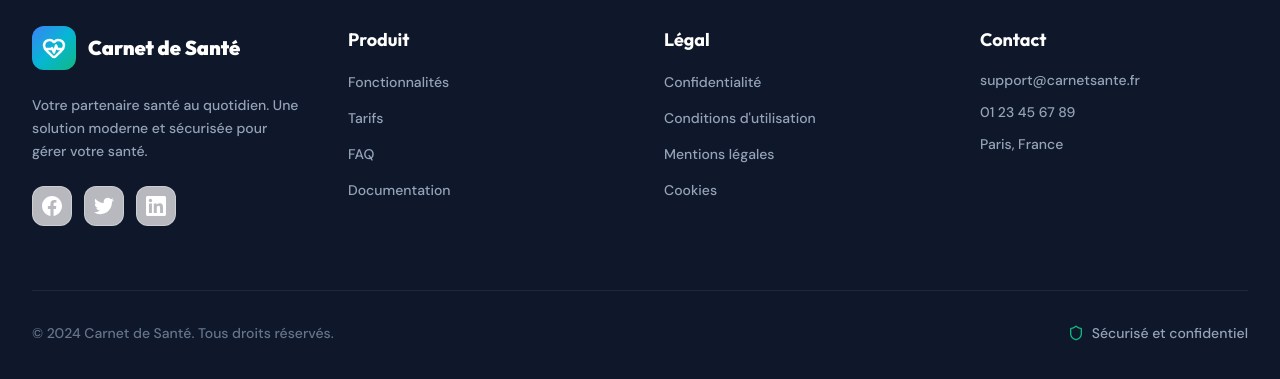
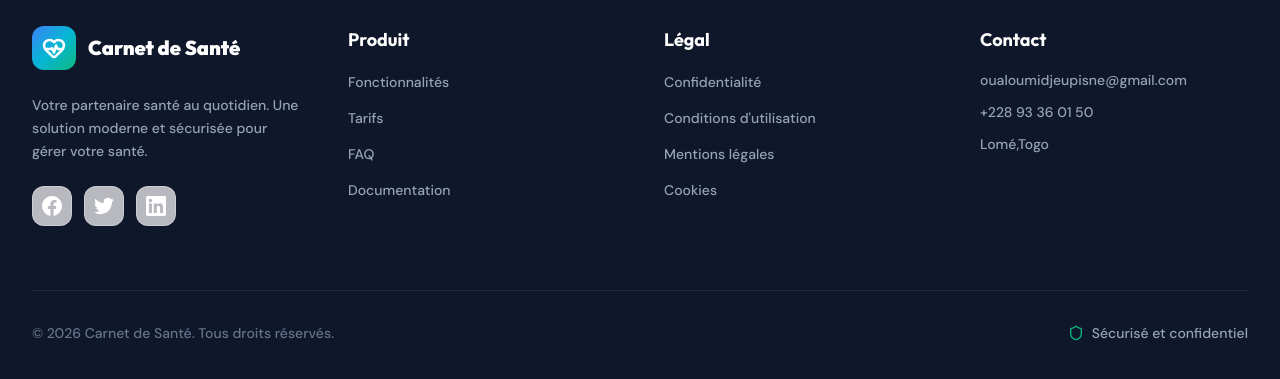
Before and after one commit to Djeupisne/carnet-sante-frontend, a React (Vite) app: page / in a window 1280 px wide. Shown: the part 2960-3339 px from the top of the page. Built offline with nearby package versions, Linux system fonts and the light colour scheme.

Commit message:
Update HomePage.tsx

```diff
--- a/src/pages/HomePage.tsx
+++ b/src/pages/HomePage.tsx
@@ -502,9 +502,9 @@ const HomePage: React.FC = () => {
             <div>
               <h4 className="text-lg font-bold mb-4">Contact</h4>
               <ul className="space-y-3">
-                <li className="text-slate-400 font-medium text-sm">support@carnetsante.fr</li>
-                <li className="text-slate-400 font-medium text-sm">01 23 45 67 89</li>
-                <li className="text-slate-400 font-medium text-sm">Paris, France</li>
+                <li className="text-slate-400 font-medium text-sm">oualoumidjeupisne@gmail.com</li>
+                <li className="text-slate-400 font-medium text-sm">+228 93 36 01 50</li>
+                <li className="text-slate-400 font-medium text-sm">Lomé,Togo</li>
               </ul>
             </div>
           </div>
@@ -514,7 +514,7 @@ const HomePage: React.FC = () => {
 
           {/* Copyright */}
           <div className="flex flex-col md:flex-row justify-between items-center text-slate-500 text-sm">
-            <p className="font-medium">© 2024 Carnet de Santé. Tous droits réservés.</p>
+            <p className="font-medium">© 2026 Carnet de Santé. Tous droits réservés.</p>
             <div className="flex items-center gap-2 mt-4 md:mt-0">
               <Shield className="w-4 h-4 text-emerald-500" />
               <span className="text-slate-400 font-medium">Sécurisé et confidentiel</span>
```
